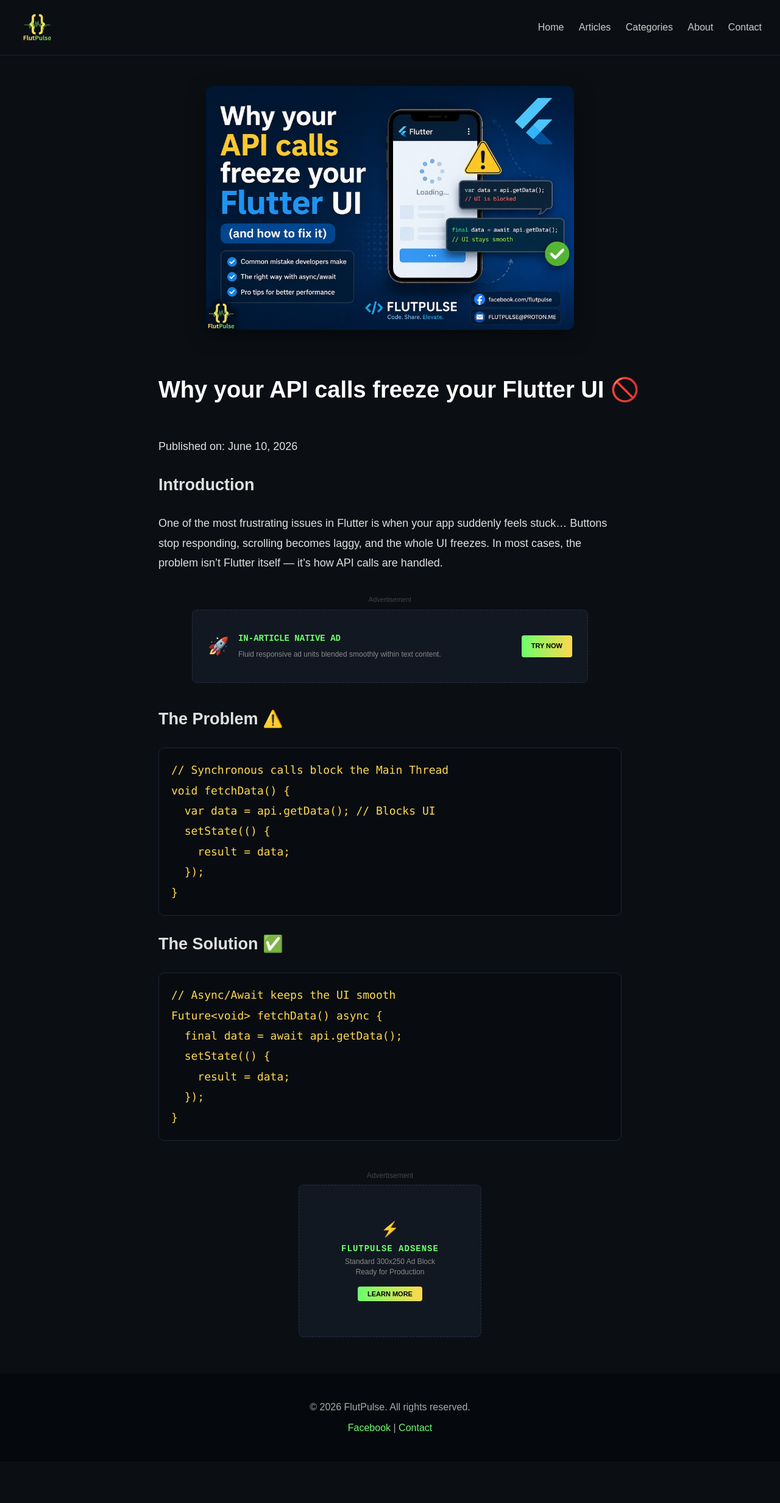
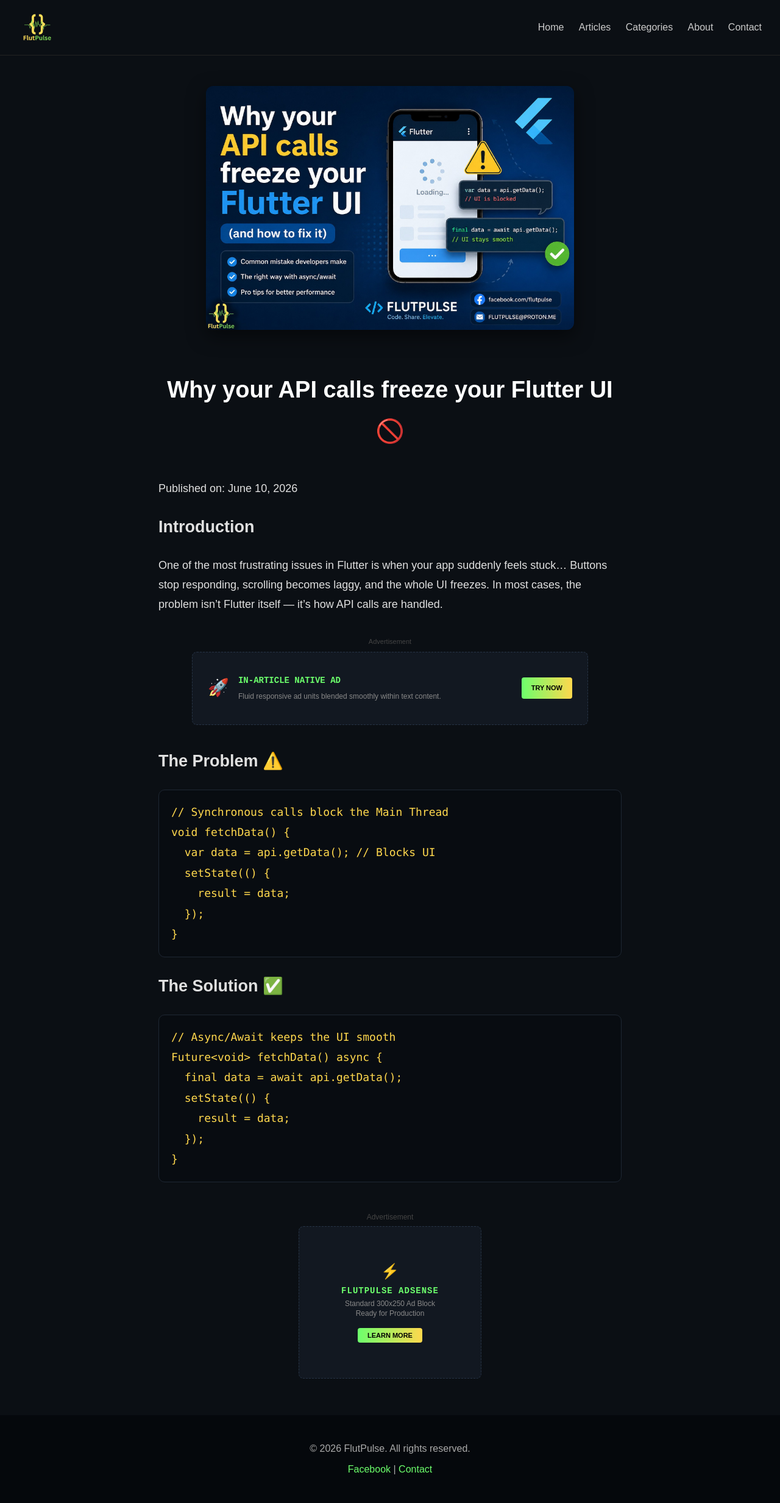
Before and after one commit to ahmloutfy/flutpulse, a Jekyll site: the page built from _posts/2026-04-10-why-api-freeze.md, in a window 1280 px wide. Shown: the whole page at 61% size. Built offline with Jekyll 4.4.1, drawn with Linux system fonts in a browser that asks for light colours; before the commit the page ends 2397 px from its top, so only the background shows below that.

Commit message:
Update default.html

```diff
--- a/_layouts/default.html
+++ b/_layouts/default.html
@@ -164,9 +165,11 @@
   display: inline-flex !important;
   align-items: center;
   justify-content: center;
-      white-space: nowrap !important;
+  white-space: normal !important;
+  word-wrap: break-word !important;
   gap: 12px;
   width: auto;
+  text-align: center;
 }
 
     @media (max-width: 600px) {
```
Also changed, not shown: other parts of _layouts/default.html (+1 -0 lines). Lines whose indentation alone changed are shown as unchanged.
